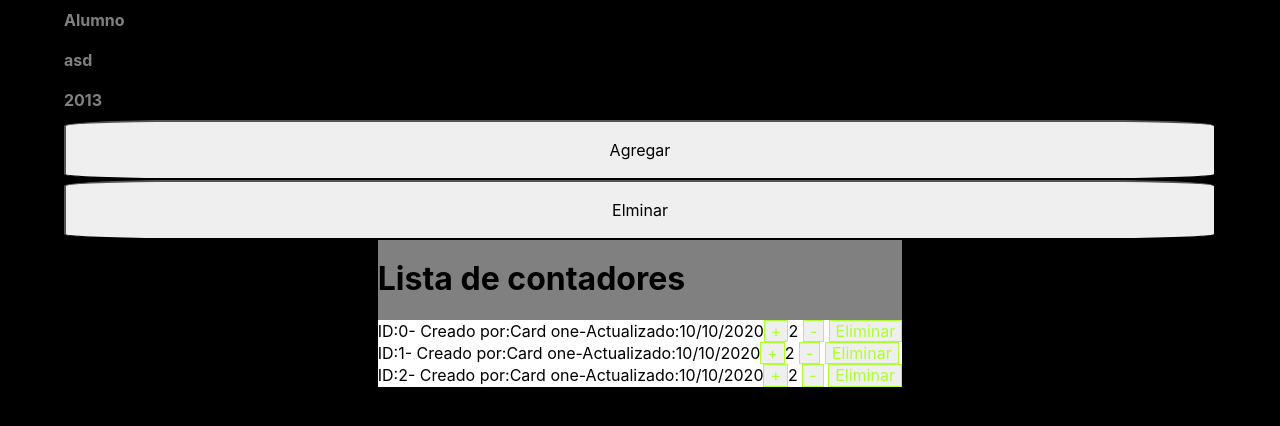
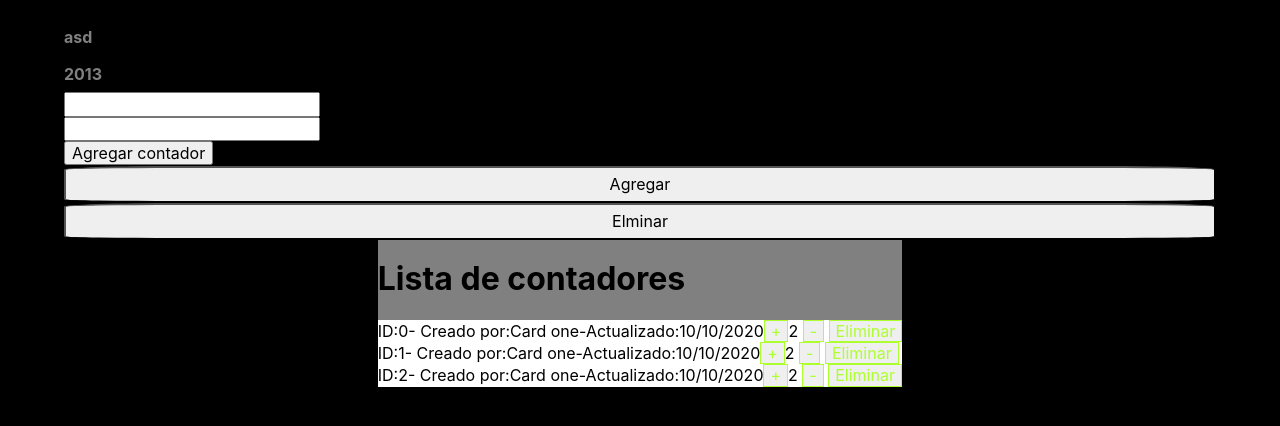
Before and after one commit to LihuelAlmada/parcial1-mcga, a React (Create React App) app: page /counter in a window 1280 px wide. Shown: the top 426 px of the page. Built offline with nearby package versions, Linux system fonts and the light colour scheme.

Commit message:
you can add cards

```diff
--- a/src/components/App.js
+++ b/src/components/App.js
@@ -3,20 +3,33 @@ import './App.css';
 import React from 'react';
 import Home from './screens/Home';
 import Counter from './screens/Counter';
-import card from './carts.json'
+import card from './cards.json'
 
 class App extends React.Component{
   constructor(props) {
     super(props)
-    this.state = {name: "asd", year: 2013, edit: true, card: card}
+    this.state = {name: "asd", year: 2013, card: card}
+  }
+  addCard = (name, year) => {
+
+    const newCard = {
+      id: this.state.card.length,
+      name: name,
+      year: year
+    }
+    console.log(newCard);
+    this.setState({
+      card: [...this.state.card, newCard]
+    })
   }
   render(){
     return (
       <div className= "wrapper">
-        {this.state.edit ? <Home
+        <Home
         name={this.state.name}
         year={this.state.year}
-        /> : console.log("edit screen")}
+        addCard={this.addCard}
+        />
         <Counter card = {this.state.card}/>
 
       </div>
--- a/src/components/screens/Counter/index.jsx
+++ b/src/components/screens/Counter/index.jsx
@@ -7,11 +7,7 @@ class Counter extends React.Component{
     super(props)
     this.state = {}
   }
-  eliminateCard(){
-    return{
-      display: 'none'
-    }
-  }
+
   render(){
     return (
     <div className="counter">
--- a/src/components/screens/Home/index.jsx
+++ b/src/components/screens/Home/index.jsx
@@ -2,20 +2,24 @@ import './style.css';
 import React from 'react';
 import HomeCard from '../HomeCard';
 import Button from '../Button';
+import HomeForm from '../HomeForm';
 
 
 class Home extends React.Component{
   constructor(props) {
     super(props)
-    this.state = {buttonName1: "Agregar", buttonName2: "Elminar", edit: false, green: "green"}
+    this.state = {buttonName1: "Agregar", buttonName2: "Elminar"}
   }
+
   render(){
     return (
     <div className="home">
-      <HomeCard name = {this.props.name}year = {this.props.year} edit = {this.props.edit} />
+          <div>Alumno</div>
+      <HomeCard name = {this.props.name}year = {this.props.year}/>
+      <HomeForm addCard={this.props.addCard}/>
       <div className="buttonsHome">
         <Button buttonName = {this.state.buttonName1}/>
-        <Button buttonName = {this.state.buttonName2} color = {this.state.green}/>
+        <Button buttonName = {this.state.buttonName2}/>
       </div>
     </div>
     )
--- a/src/components/screens/HomeCard/index.jsx
+++ b/src/components/screens/HomeCard/index.jsx
@@ -4,7 +4,6 @@ import React from 'react';
 const HomeCard = (props) => (
   <>
   <div className="homeCard">
-    <div>Alumno</div>
       <div>{props.name}</div>
       <div>{props.year}</div>
   </div>
--- /dev/null
+++ b/src/components/screens/HomeForm/index.jsx
@@ -0,0 +1,34 @@
+import './style.css';
+import React from 'react';
+
+
+
+class HomeForm extends React.Component{
+  constructor(props) {
+    super(props)
+    this.state = {name: "", year: ""}
+  }
+  onSubmit= (e) => {
+    console.log('enviando');
+    this.props.addCard(this.state.name,this.state.year);
+    e.preventDefault();
+
+  }
+  onChange = (e) =>{
+    console.log(e.target.value);
+    this.setState({
+      [e.target.name]: e.target.value
+    })
+  }
+  render(){
+
+    return (
+    <form className="homeForm" onSubmit={this.onSubmit}>
+      <input type="text" name="name" placeholder="" onChange={this.onChange} value={this.state.name}/>
+      <input type="text" name="year" placeholder="" onChange={this.onChange} value={this.state.year}/>
+      <button>Agregar contador</button>
+    </form>
+    )
+  }
+}
+export default HomeForm;
--- /dev/null
+++ b/src/components/screens/HomeForm/style.css
@@ -0,0 +1,8 @@
+.homeForm{
+  width: 100%;
+  height: 50%;
+  display: flex;
+  flex-direction: column;
+  justify-content: flex-start;
+  align-items: flex-start;
+}
```
Also changed, not shown: src/components/cards.json (renamed from src/components/carts.json).
